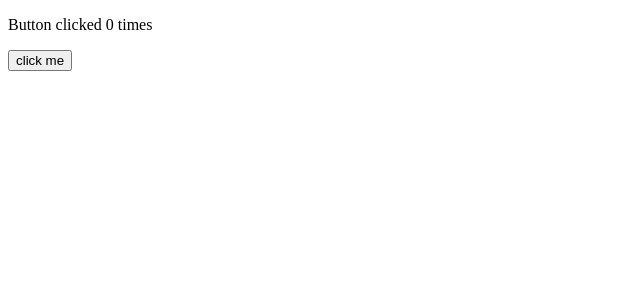
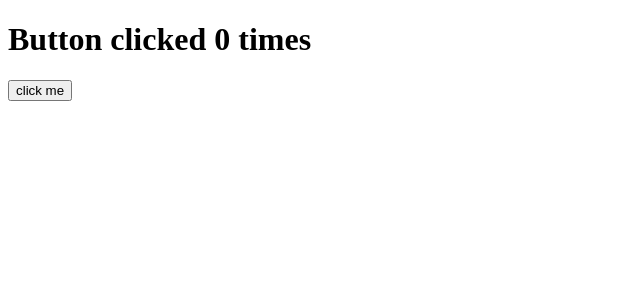
Before and after one commit to acciojob/button-counter-kamrankhan0001, a React app: page / in a window 1280 px wide. Shown: the top 300 px of the page, without its empty margins (0-640 px from the left). Built offline with nearby package versions, Linux system fonts and the light colour scheme.

Commit message:
submitting code-Tue Jul 11 2023 23:43:31 GMT+0530 (India Standard Time)

```diff
--- a/src/components/App.js
+++ b/src/components/App.js
@@ -9,7 +9,7 @@ const App = () => {
   }
   return (
     <div>
-        <p>Button clicked {count} times</p>
+        <h1>Button clicked {count} times</h1>
         <button onClick={increaseCount}>click me</button>
     </div>
   )
```
